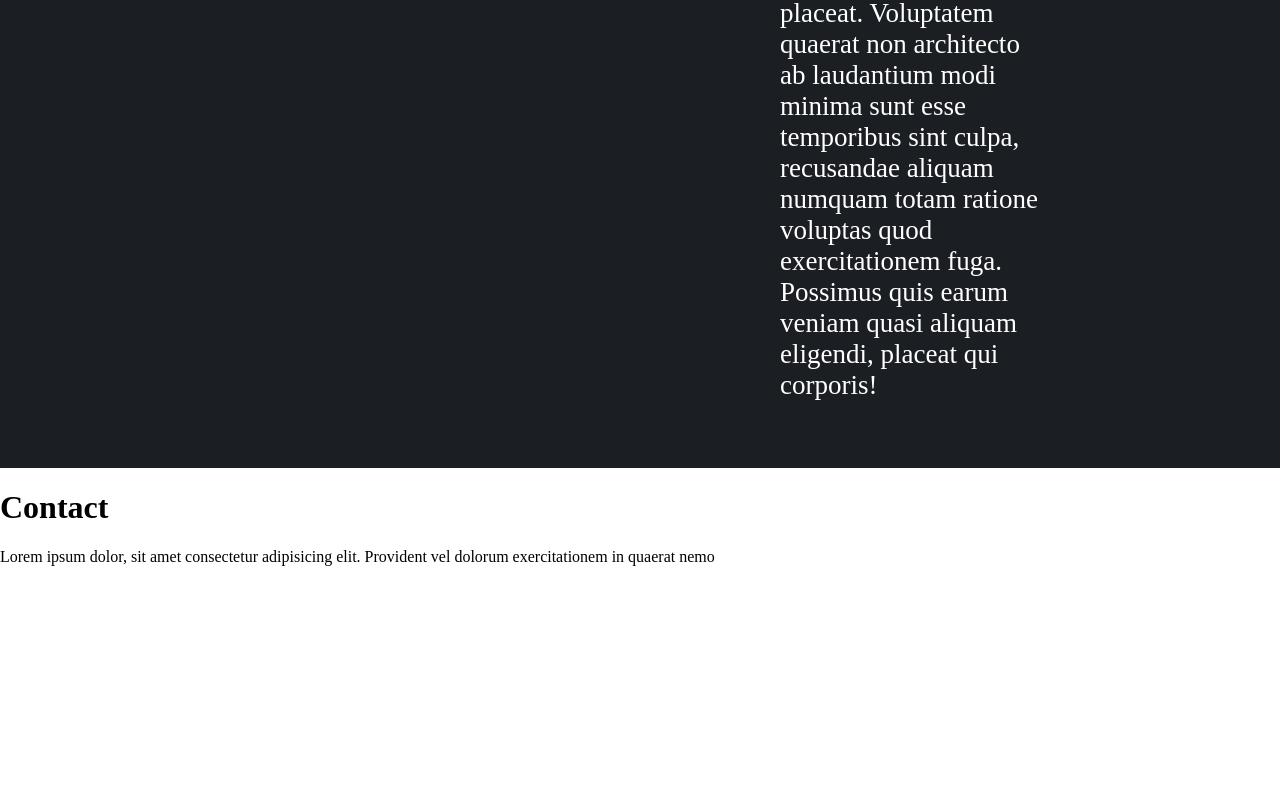
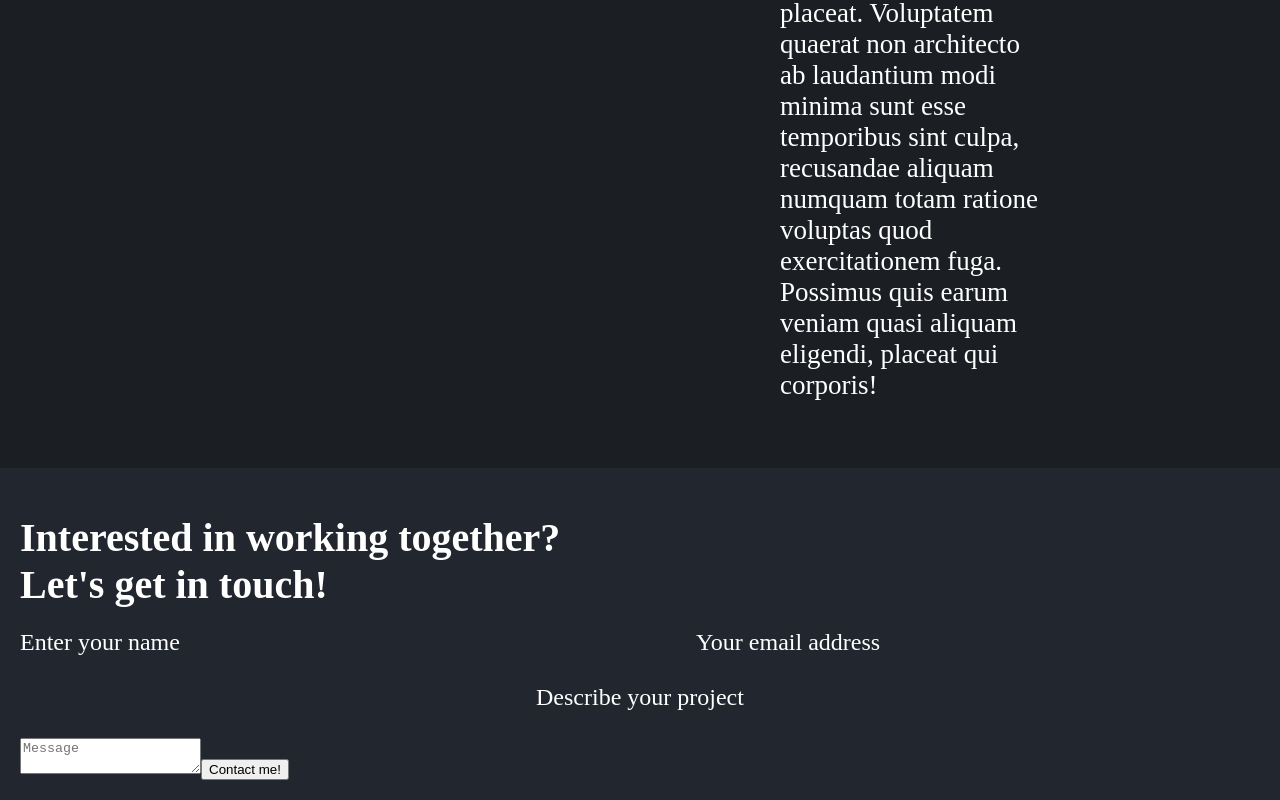
Before and after one commit to RogeSocial/Personal-Portfolio, a React (Vite) app in the folder client/: page / in a window 1280 px wide. Shown: the part 8646-9446 px from the top of the page. Before the commit the page ends 9228 px from the top, so only its background shows below. Built offline with nearby package versions, Linux system fonts and the light colour scheme.

Commit message:
contact fix

```diff
--- a/client/package.json
+++ b/client/package.json
@@ -12,7 +12,7 @@
   "dependencies": {
     "react": "^18.2.0",
     "react-dom": "^18.2.0",
-    "react-router-dom": "^6.21.3"
+    "react-router-dom": "^6.22.0"
   },
   "devDependencies": {
     "@types/react": "^18.2.43",
--- a/client/src/pages/LandingPage.tsx
+++ b/client/src/pages/LandingPage.tsx
@@ -1,6 +1,7 @@
 import "../styling/home-con.css";
 import "../styling/about-con.css";
 import "../styling/projects-con.css";
+import "../styling/contact-con.css";
 
 import { Link } from "react-router-dom";
 
@@ -151,11 +152,19 @@ function LandingPage() {
       </div>
 
       <div className="contact-container">
-        <h1>Contact</h1>
-        <p>
-          Lorem ipsum dolor, sit amet consectetur adipisicing elit. Provident
-          vel dolorum exercitationem in quaerat nemo
-        </p>
+        <h1>Interested in working together? <br></br>
+        Let's get in touch!
+        </h1>
+        <form>
+          <label>Enter your name</label>
+          <input type="text"/>
+          <label>Your email address</label>
+          <input type="email"/>
+          <label>Describe your project</label>
+          <input type="text"/>
+          <textarea placeholder="Message"></textarea>
+          <button type="submit">Contact me!</button>
+        </form>
       </div>
     </>
   );
--- /dev/null
+++ b/client/src/styling/contact-con.css
@@ -0,0 +1,26 @@
+.contact-container {
+    background-color: #22272f;
+    margin: 0;
+    padding: 20px;
+}
+
+.contact-container h1 {
+    color: #fff;
+    font-size: 2.5rem;
+    margin-bottom: 20px;
+}
+
+.contact-container label {
+    color: #fff;
+    font-size: 1.5rem;
+    margin-bottom: 20px;
+}
+
+.contact-container input {
+    width: 40%;
+    padding: 10px;
+    margin-bottom: 20px;
+    border: none;
+    background-color: #22272f;
+    color: white;
+}
```
Also changed, not shown: 1 other file (tests, documents, lock files or other folders).
